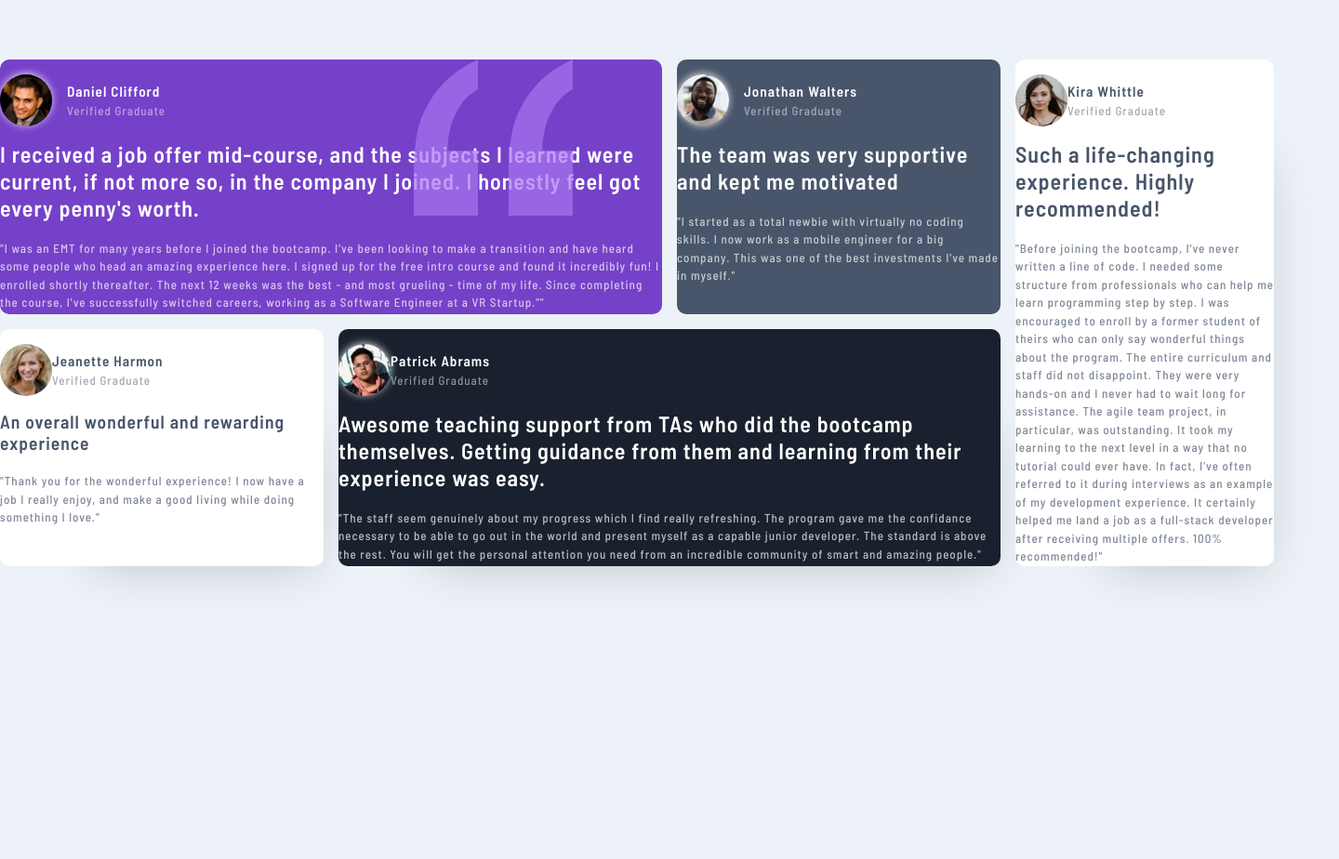
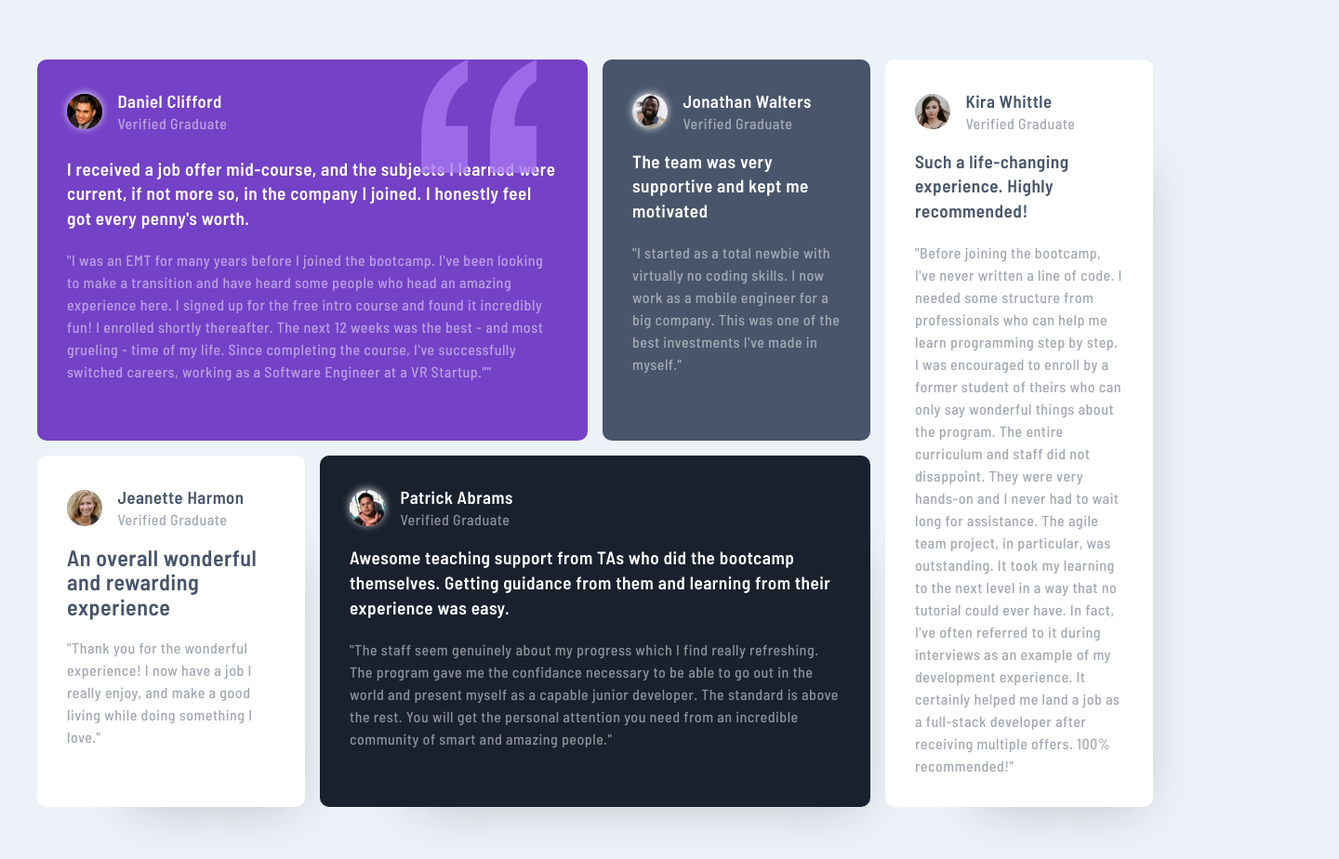
Before and after one commit to linoxxx/-Frontend-Mentor---Testimonials-grid-section, a plain HTML site: page index.html in a window 1280 px wide. Shown: the whole page at 93% size, 1440 px wide, since content can reach past the window. Before the commit the page ends 800 px from the top, so only its background shows below. Drawn offline with Linux system fonts and the light colour scheme.

Commit message:
Update style.css

```diff
--- a/style.css
+++ b/style.css
@@ -1,51 +1,52 @@
-/* Mobile */
-@media (max-width: 375px) {
-  .main-wrapper {
-    display: flex;
-    flex-direction: column;
-    width: 375px;
-    padding: 3rem 2rem;
-  }
 
-  .daniel-box .quote{
-    right: 1rem;
-    width: 5rem;
-    height: 15%;
-  }
-  .py2rem{
-    padding: 1rem 2.2rem 2rem 2.2rem;
-  }
-
-  .kira-box{
-    width: 100%;
-  }
-
-}
-
-/*  GLBOAL  */
+/*  GLOBAL  */
 *{
   box-sizing: border-box;
   margin: 0;
   padding: 0;
 }
 
+:root{
+  --moderate-violet-color: #7441C7;
+  --very-dark-grayish-blue: #48556A;
+  --very-dark-blackish-blue: #19202E;
+  /* ### Neutral */
+  --light-gray: #CECECE;
+  --light-grayish-blue: #ECF2F8;
+}
+
 body {
   font-size: 13px;
   font-weight: 500;
   font-family: 'Barlow Semi Condensed', sans-serif;
-  margin: 5% 0;
   background-color: var(--light-grayish-blue);
-  letter-spacing: 1px;
-  line-height: 1.2;
+  letter-spacing: .5px;
+  line-height: 1.1;
+
 }
 
-:root{
-  --moderate-violet-color: hsl(263, 55%, 52%);
-  --very-dark-grayish-blue: hsl(217, 19%, 35%);
-  --very-dark-blackish-blue: hsl(219, 29%, 14%);
-  /* ### Neutral */
-  --light-gray: hsl(0, 0%, 81%);
-  --light-grayish-blue: hsl(210, 46%, 95%);
+/* Bootstrap */
+
+.margin-tb {
+  margin-top: 1rem;
+  margin-bottom: 1rem;
+}
+
+.padding-bottom{
+  padding-bottom: 16px;
+}
+
+.padding{
+  padding: 2rem;
+}
+
+.padding-left {
+  padding-left: 16px;
+}
+
+.h2-bold, .h2-bold-dark {
+  font-size: 1.2rem;
+  line-height: 1.4;
 }
 
 .radius {
@@ -53,8 +54,15 @@ body {
 
 }
 
-.h2-bold, .h2-bold-dark {
-  font-size: 1.5rem;
+.flex {
+  display: flex;
+  align-items: center;
+}
+
+p {
+  opacity: 50%;
+  line-height: 1.5;
+  padding-top: 1.2rem;
 }
 
 img {
@@ -62,83 +70,50 @@ img {
   -webkit-box-shadow: 0px -1px 10px -1px rgba(255,255,255,1);
   -moz-box-shadow: 0px -1px 10px -1px rgba(255,255,255,1);
   box-shadow: 0px -1px 10px -1px rgba(255,255,255,1);
+  width: 3vw;
 }
 
 .Verified{
   color: inherit;
   opacity: 50%;
-
-}
-
-.py2rem{
-  padding: 2rem;
-}
-
-.flex {
-  display: flex;
-  padding: 1rem 0 1rem 0;
-  align-items: center;
-}
-
-.name {
-  padding-left: 1rem;
-}
-
-p {
-  opacity: 70%;
-  line-height: 1.5;
-  padding-top: 1.2rem;
-
 }
 
 .shadow{
   box-shadow: 45px 56px 51px -58px rgba(102,102,102,0.36);
 }
 
-h3 {
-  padding-bottom: .3rem;
-}
-/*   MAIN  & GRID */
-
-.main-wrapper{
-  display: grid;
-  grid-template-areas:
-    "daniel daniel jonathan kira"
-    "jeanette patrick patrick kira";
-  width: 1440px;
-  grid-template-columns: repeat(4, 1fr);
-  margin: auto;
-  gap: 1rem;
-
+.line-h{
+  line-height: 1.4;
 }
 
+/*---------------------
+*/
 
-
-.daniel-box{
-  grid-area: daniel;
+.daniel-box {
+  position: relative;
   background-color: var(--moderate-violet-color);
-  position: relative;
   color: white;
-  grid-column: 1 / 3;
-
-
-}
-
-.daniel-box .header-daniel{
-  display: flex;
-  padding: 1rem 1rem 1rem 0;
-  align-items: center;
 }
 
 .daniel-box .quote{
   border-radius: 0;
   position: absolute;
-  right: 6rem;
+  right: 35px;
   top: 0;
-  width: 24%;
-  color: white;
-  opacity: 70%;
-  -webkit-box-shadow: 0px -1px 10px -200px rgba(255,255,255,1);
+  width: 21%;
+  opacity: .8;
+  box-shadow: none;
+}
+
+.daniel-box h2 {
+  padding-top: 1.5rem;
+}
+
+.header-daniel {
+  display: flex;
+  align-items: center;
+  justify-content: flex-start;
+
 }
 
 .daniel-box .name-daniel{
@@ -146,31 +121,82 @@ h3 {
 }
 
 .jonathan-box{
-  grid-area: jonathan;
   background-color: var(--very-dark-grayish-blue);
   color: white;
-
-
-}
-
-.kira-box{
-  grid-area: kira;
-  background-color: white;
-  color: var(--very-dark-grayish-blue);
-  grid-row: 1 / 3;
-  width: 80%;
-
 }
 
 .jeanette-box{
-  grid-area: jeanette;
   background-color: white;
   color: var(--very-dark-grayish-blue);
 }
 
 .patrick-box{
-  grid-area: patrick;
   background-color: var(--very-dark-blackish-blue);
   color: white;
-  grid-row: 2 / 2;
+
 }
+
+.kira-box{
+  background-color: white;
+  color: var(--very-dark-grayish-blue);
+}
+
+/* Mobile Querries */
+
+@media (max-width: 600px) {
+  .main-wrapper {
+    margin: 15% 7%;
+    display: grid;
+    grid-column: 1fr;
+
+  }
+
+  img {
+    width: 7vw;
+  }
+
+}
+
+@media (min-width: 1280px) {
+
+  body {
+    font-size: 16px;
+  }
+
+  .padding{
+    padding: 2rem;
+  }
+
+  .margin-tb {
+    margin: 0;
+  }
+
+  .main-wrapper {
+    display: grid;
+    gap: 1rem;
+    grid-template-columns: repeat(4, 1fr);
+    max-width: 1200px;
+    margin: 5% auto;
+
+
+  }
+
+  .daniel-box {
+    grid-column: 1/3;
+  }
+
+  .daniel-box .quote{
+    right: 55px;
+  }
+
+  .kira-box {
+    grid-column: 4;
+    grid-row: 1/3;
+  }
+
+  .patrick-box {
+    grid-column: 2/4;
+  }
+
+
+}
```
